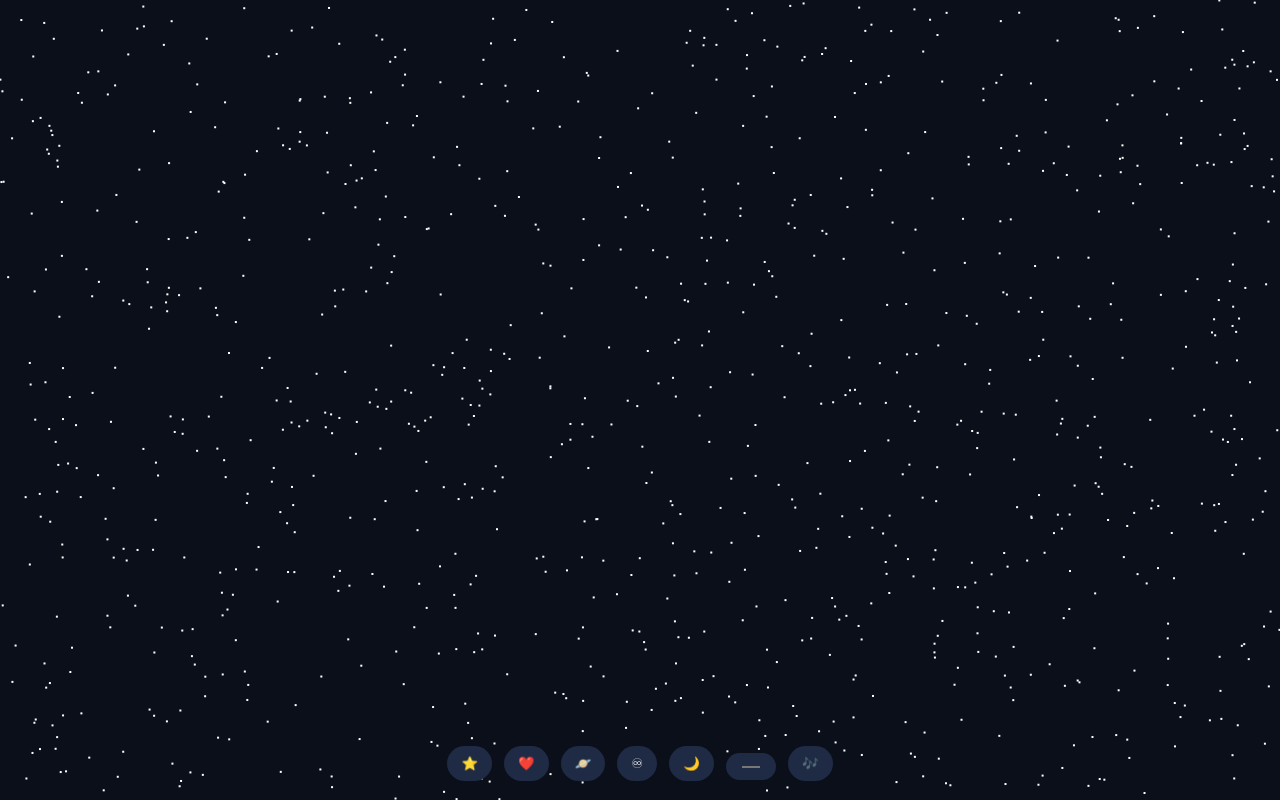
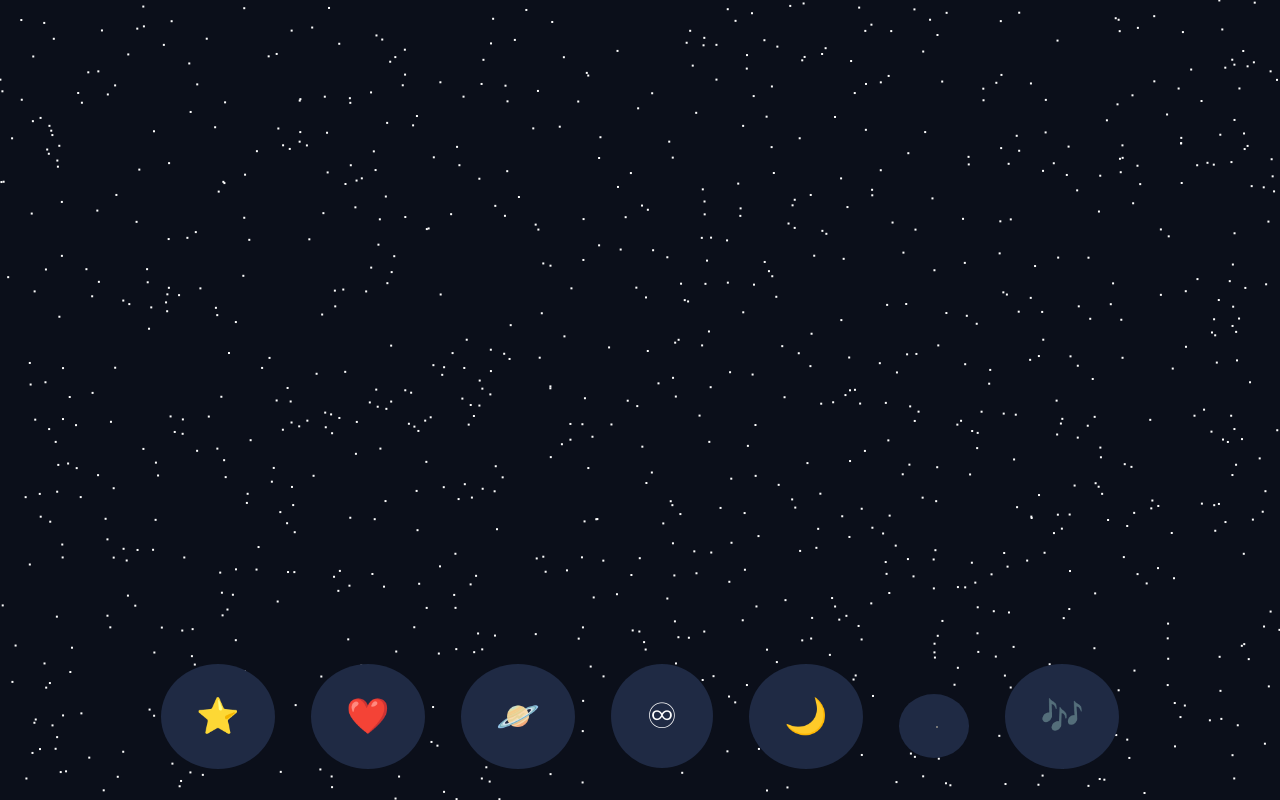
Before and after one commit to LazaroMeneses/StarsforBerli, a plain HTML site: page index.html in a window 1280 px wide. Drawn offline with Linux system fonts and the light colour scheme.

Commit message:
Refactor HTML structure and improve button styles
Updated button styles and added a script tag for module.

```diff
--- a/index.html
+++ b/index.html
@@ -25,12 +25,13 @@
   }
 
   button, input {
+    font-size: 35px;
     background: #1f2a44;
     color: white;
     border: none;
-    padding: 10px 14px;
-    margin: 4px;
-    border-radius: 20px;
+    padding: 2rem 2.2rem;
+    margin: 1rem;
+    border-radius: 50%;
     cursor: pointer;
   }
 </style>
@@ -161,6 +162,7 @@ window.onresize = () => {
 </body>
 </html>
 
+
     <script type="module" src="script.js"></script>
   </body>
 </html>
```
